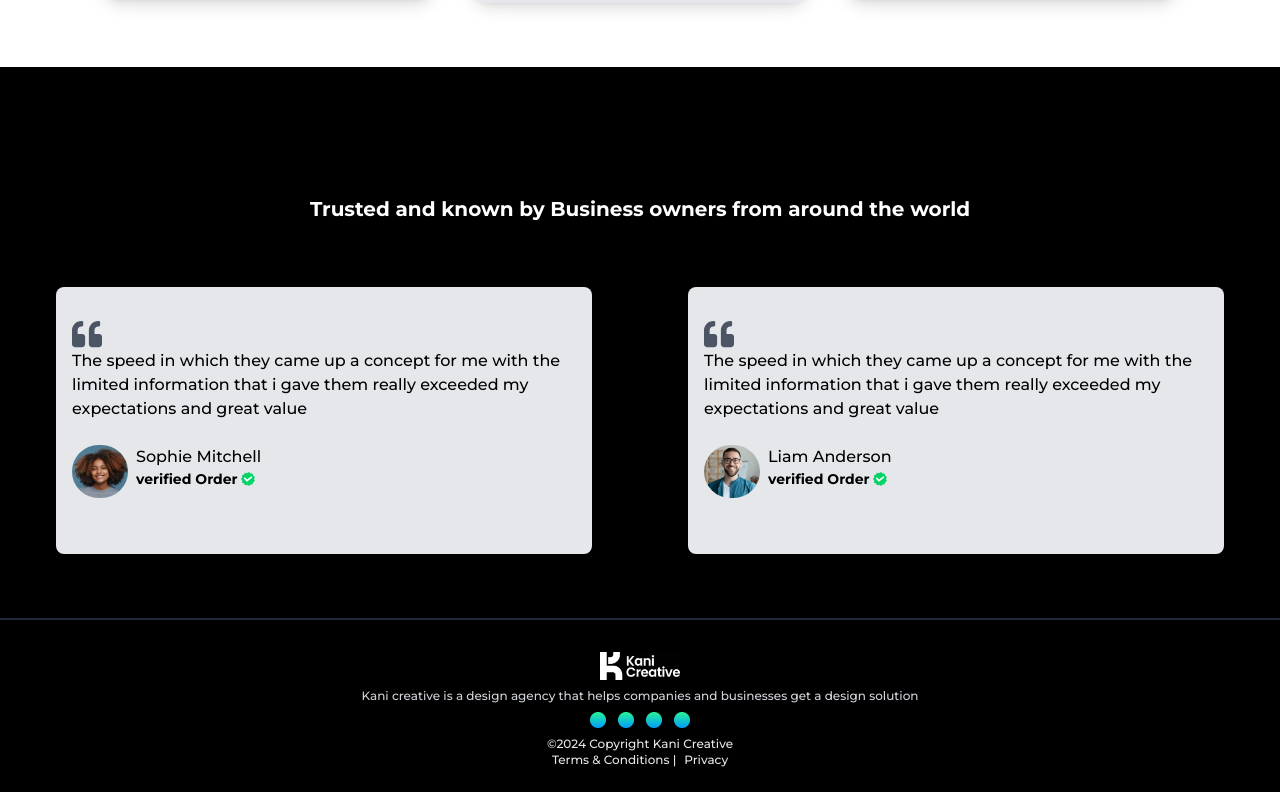
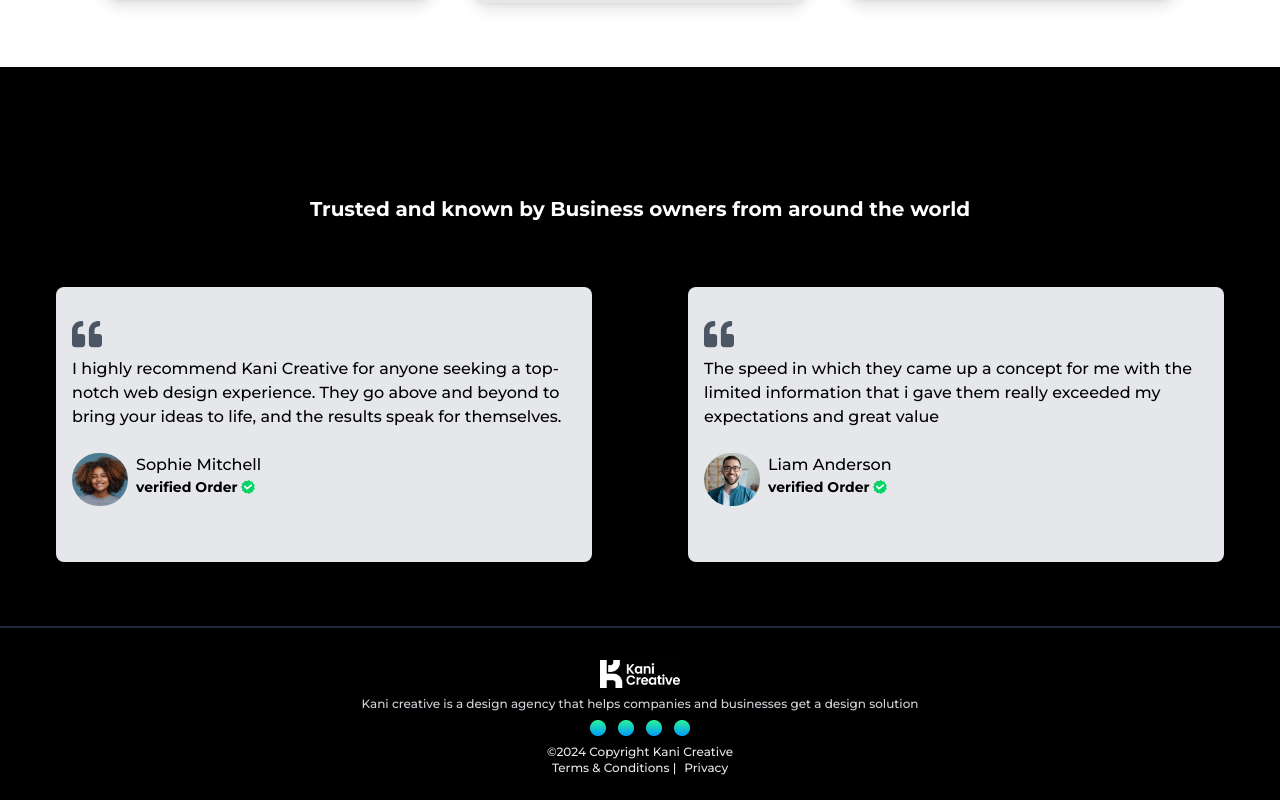
Before and after one commit to patrickashi/kanicreative, a React (Create React App) app: page / in a window 1280 px wide. Shown: the part 1070-1870 px from the top of the page. Built offline with nearby package versions, Linux system fonts and the light colour scheme.

Commit message:
new
add new

```diff
--- a/src/Components/Secthree.jsx
+++ b/src/Components/Secthree.jsx
@@ -18,12 +18,12 @@ const Secthree = () => {
                     <div className=" bg-gray-200 text-black py-8 px-4  rounded-lg px-16 sm:mx-10 md:mx-10 lg:mx-10 xl:mx-10 2xl:mx-10">
                         {/* card */}
                         <p>
-                            <FaQuoteLeft className="text-gray-600" size={30}/>
+                            <FaQuoteLeft className="text-gray-600 mb-2" size={30}/>
                         </p>
                         <p className="">
-                            The speed in which they came up a concept for me with the
-                            limited information that i gave them really exceeded my expectations
-                            and great value
+                            I highly recommend Kani Creative for anyone seeking a top-notch web design experience.
+                            They go above and beyond to bring your ideas to life, and the results speak for themselves.
+
                         </p>
                         <div className="flex py-6 md:justify-center">
                             <img className="w-14 h-[53px] object-cover rounded-full " src={profile2} alt="" />
@@ -43,7 +43,7 @@ const Secthree = () => {
                     <div className=" bg-gray-200 text-black py-8 px-4  rounded-lg px-16 sm:mx-10 md:mx-10 lg:mx-10 xl:mx-10 2xl:mx-10">
                         {/* card */}
                         <p>
-                            <FaQuoteLeft className="text-gray-600" size={30}/>
+                            <FaQuoteLeft className="text-gray-600 mb-2" size={30}/>
                         </p>
                         <p className="">
                             The speed in which they came up a concept for me with the
```
